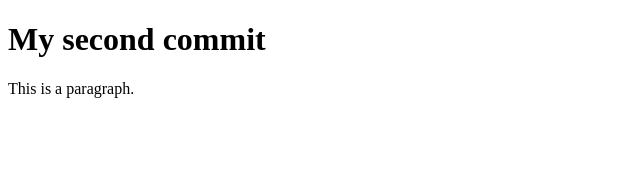
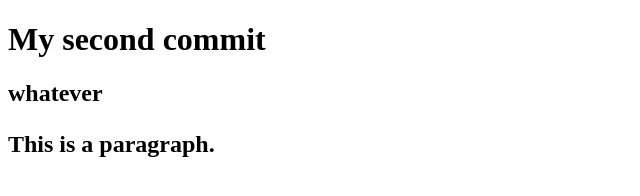
Before and after one commit to iamcarolinewahu/git-one, a plain HTML site: page index.html in a window 1280 px wide. Shown: the whole page, without its empty margins (0-640 px from the left). Drawn offline with Linux system fonts and the light colour scheme.

Commit message:
added h2

```diff
--- a/index.html
+++ b/index.html
@@ -6,6 +6,7 @@
 <body>
 
 <h1>My second commit</h1>
+<h2>whatever</h>
 <p>This is a paragraph.</p>
 
 </body>
```
